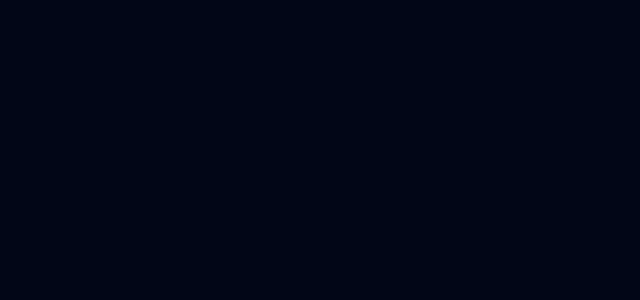
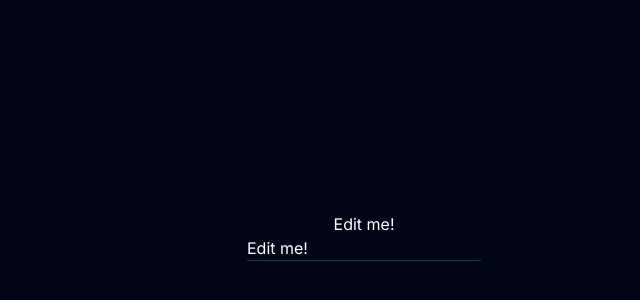
Before and after one commit to VisiUI/VisiUI, a Next.js app in the folder visiui/: page / in a window 1280 px wide. Shown: the part 164-464 px from the top of the page, without its empty margins (276-916 px from the left). Built offline with nearby package versions, Linux system fonts and the light colour scheme.

Commit message:
Added Endpoint, TextField, and Label, and added sample usage to main page

```diff
--- a/visiui/src/app/globals.css
+++ b/visiui/src/app/globals.css
@@ -1,3 +1,19 @@
 @tailwind base;
 @tailwind components;
 @tailwind utilities;
+
+.visiui-label {
+    color: white;
+}
+
+.visiui-textfield {
+    border: none;
+    outline: none;
+    border-bottom: 1px solid rgb(0, 66, 87);
+    background-color: transparent;
+    color: white;
+}
+
+.visiui-textfield:focus {
+    border-bottom: 1px solid rgb(95, 192, 221);
+}
--- a/visiui/src/app/page.tsx
+++ b/visiui/src/app/page.tsx
@@ -1,9 +1,17 @@
-import React from "react";
+"use client";
+
+import React, { useEffect, useState } from "react";
+import Endpoint from "@/data-components/Endpoint";
+import TextField from "@/ui-components/TextField";
+import Label from "@/ui-components/Label";
+
+const sampleValue = new Endpoint<string>({ value: "Edit me!" });
 
 export default function Home() {
   return (
     <main className="flex min-h-screen flex-col items-center justify-center bg-slate-950">
-
+      <Label value={sampleValue} />
+      <TextField value={sampleValue} />
     </main>
   );
 }
--- /dev/null
+++ b/visiui/src/data-components/Endpoint.ts
@@ -0,0 +1,91 @@
+type Destructor = () => any;
+type Handler<T> = (value: T) => Destructor | undefined | void;
+type Handle<T> = {
+    handler: Handler<T>
+    dispose?: Destructor | undefined | void
+}
+
+class Binding<T> {
+    endpoint: Endpoint<T>
+    handles: Array<Handle<T>>
+
+    constructor(endpoint: Endpoint<T>) {
+        this.endpoint = endpoint;
+        this.handles = [];
+        this.dispose = this.dispose.bind(this);
+        this.onSet = this.onSet.bind(this);
+        this.apply = this.apply.bind(this);
+        this.set = this.set.bind(this);
+    }
+
+    dispose() {
+        for (let handle of this.handles) if (handle.dispose) handle.dispose();
+        this.endpoint.bindings.splice(this.endpoint.bindings.indexOf(this), 1);
+    }
+
+    onSet(handler: Handler<T>): Destructor {
+        let handle: Handle<T> = { handler };
+        this.handles.push(handle);
+        if (this.endpoint.initialized && this.endpoint.value) handle.dispose = handler(this.endpoint.value);
+        return () => {
+            if (handle.dispose) handle.dispose();
+            this.handles.splice(this.handles.indexOf(handle), 1);
+        }
+    }
+
+    apply(value: T) {
+        for (let handle of this.handles) {
+            if (handle.dispose) handle.dispose();
+            handle.dispose = handle.handler(value);
+        }
+    }
+
+    set(value: T) {
+        this.endpoint.set(value, this);
+    }
+}
+
+export default class Endpoint<T> {
+    bindings: Array<Binding<T>>
+    value: T | undefined
+    initialized: boolean
+
+    constructor(props: { value?: T }) {
+        this.bindings = [];
+        this.value = props.value;
+        this.initialized = props.value != undefined;
+        this.dispose = this.dispose.bind(this);
+        this.bind = this.bind.bind(this);
+        this.set = this.set.bind(this);
+        this.onSet = this.onSet.bind(this);
+    }
+
+    dispose() {
+        for (let binding of this.bindings) binding.dispose();
+    }
+
+    bind(): Binding<T> {
+        let binding = new Binding(this);
+        this.bindings.push(binding);
+        return binding;
+    }
+
+    set(value: T, ignore: Binding<T>) {
+        if (value == this.value) return;
+        this.value = value;
+        this.initialized = true;
+        for (let binding of this.bindings) {
+            if (binding == ignore) continue;
+            binding.apply(value);
+        }
+    }
+
+    onSet(handler: Handler<T>): Destructor {
+        let binding = this.bind();
+        let dispose = binding.onSet(handler);
+        return () => {
+            dispose();
+            binding.dispose();
+        }
+    }
+}
--- /dev/null
+++ b/visiui/src/ui-components/Label.tsx
@@ -0,0 +1,10 @@
+"use client";
+
+import Endpoint from "@/data-components/Endpoint";
+import { useEffect, useState } from "react";
+
+export default function Label(props: { value: Endpoint<string> }) {
+    let [text, setText] = useState("");
+    useEffect(() => props.value.onSet(setText));
+    return <div className='visiui-label'>{text}</div>
+}
--- /dev/null
+++ b/visiui/src/ui-components/TextField.tsx
@@ -0,0 +1,20 @@
+"use client";
+
+import Endpoint from '@/data-components/Endpoint';
+import React, { useEffect, useMemo, useState } from 'react'
+
+export default function TextField(props: { value: Endpoint<string> }) {
+  const binding = useMemo(props.value.bind, []);
+  let [text, setText] = useState("");
+  useEffect(() => binding.onSet(setText), []);
+
+  return (
+    <input
+      className='visiui-textfield'
+      value={text}
+      onChange={e => setText(e.target.value)}
+      onKeyDown={e => e.key == 'Enter' && binding.set(text)}
+      onBlur={() => binding.set(text)}
+    />
+  )
+}
```
